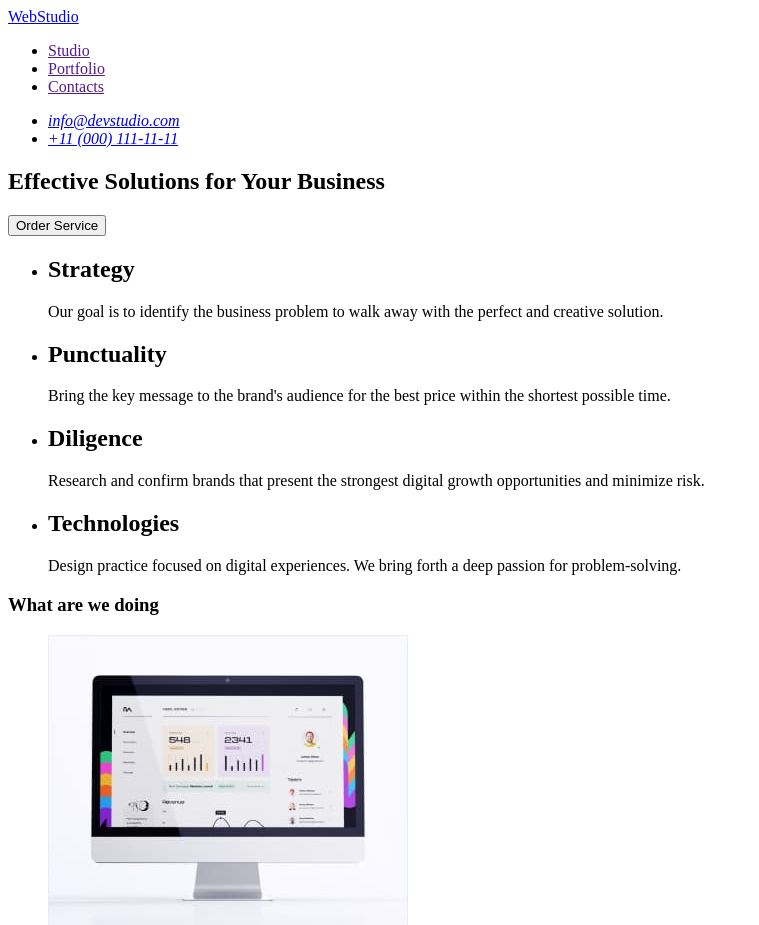
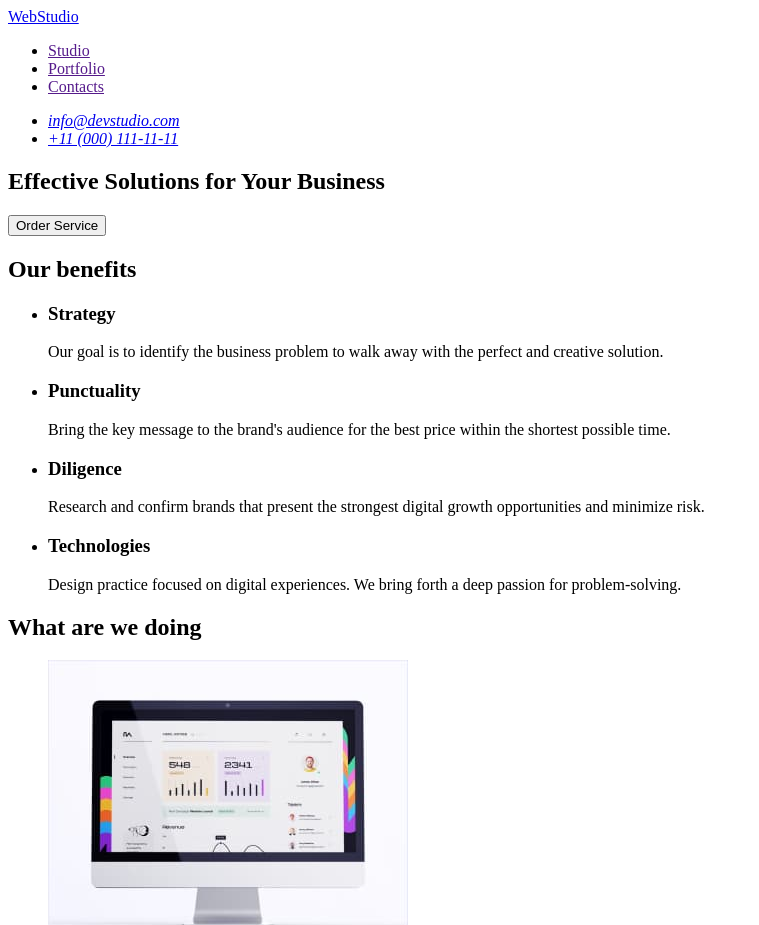
Before and after one commit to MachtTat/goit-markup-hw-01, a plain HTML site: page index.html in a window 1280 px wide. Shown: the top 925 px of the page, without its empty margins (0-759 px from the left). Drawn offline with Linux system fonts and the light colour scheme.

Commit message:
hm-01-attmpt-3

```diff
--- a/index.html
+++ b/index.html
@@ -46,30 +46,31 @@
 
       <!-- section 1 -->
       <section>
+        <h2>Our benefits</h2>
         <ul>
           <li>
-            <h2>Strategy</h2>
+            <h3>Strategy</h3>
             <p>
               Our goal is to identify the business problem to walk away with the
               perfect and creative solution.
             </p>
           </li>
           <li>
-            <h2>Punctuality</h2>
+            <h3>Punctuality</h3>
             <p>
               Bring the key message to the brand's audience for the best price
               within the shortest possible time.
             </p>
           </li>
           <li>
-            <h2>Diligence</h2>
+            <h3>Diligence</h3>
             <p>
               Research and confirm brands that present the strongest digital
               growth opportunities and minimize risk.
             </p>
           </li>
           <li>
-            <h2>Technologies</h2>
+            <h3>Technologies</h3>
             <p>
               Design practice focused on digital experiences. We bring forth a
               deep passion for problem-solving.
@@ -79,7 +80,7 @@
       </section>
       <!-- section 2 -->
       <section>
-        <h3>What are we doing</h3>
+        <h2>What are we doing</h2>
         <ul>
           <li>
             <img
@@ -156,7 +157,7 @@
     </main>
     <!-- FOOTER -->
     <footer>
-      <a href="./index.html">Webstudio</a>
+      <a href="./index.html">WebStudio</a>
       <p>
         Increase the flow of customers and sales for your business with digital
         marketing & growth solutions.
```
